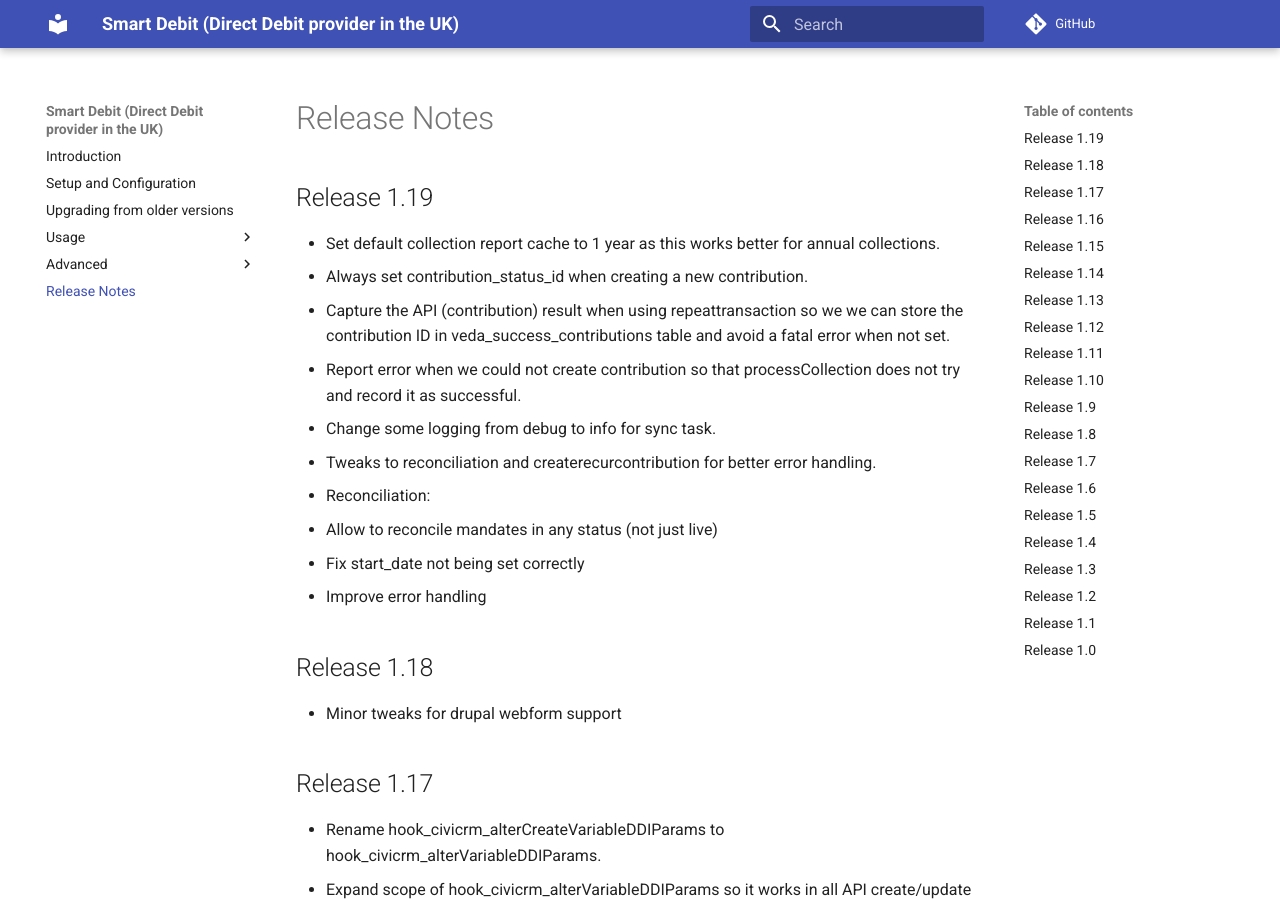
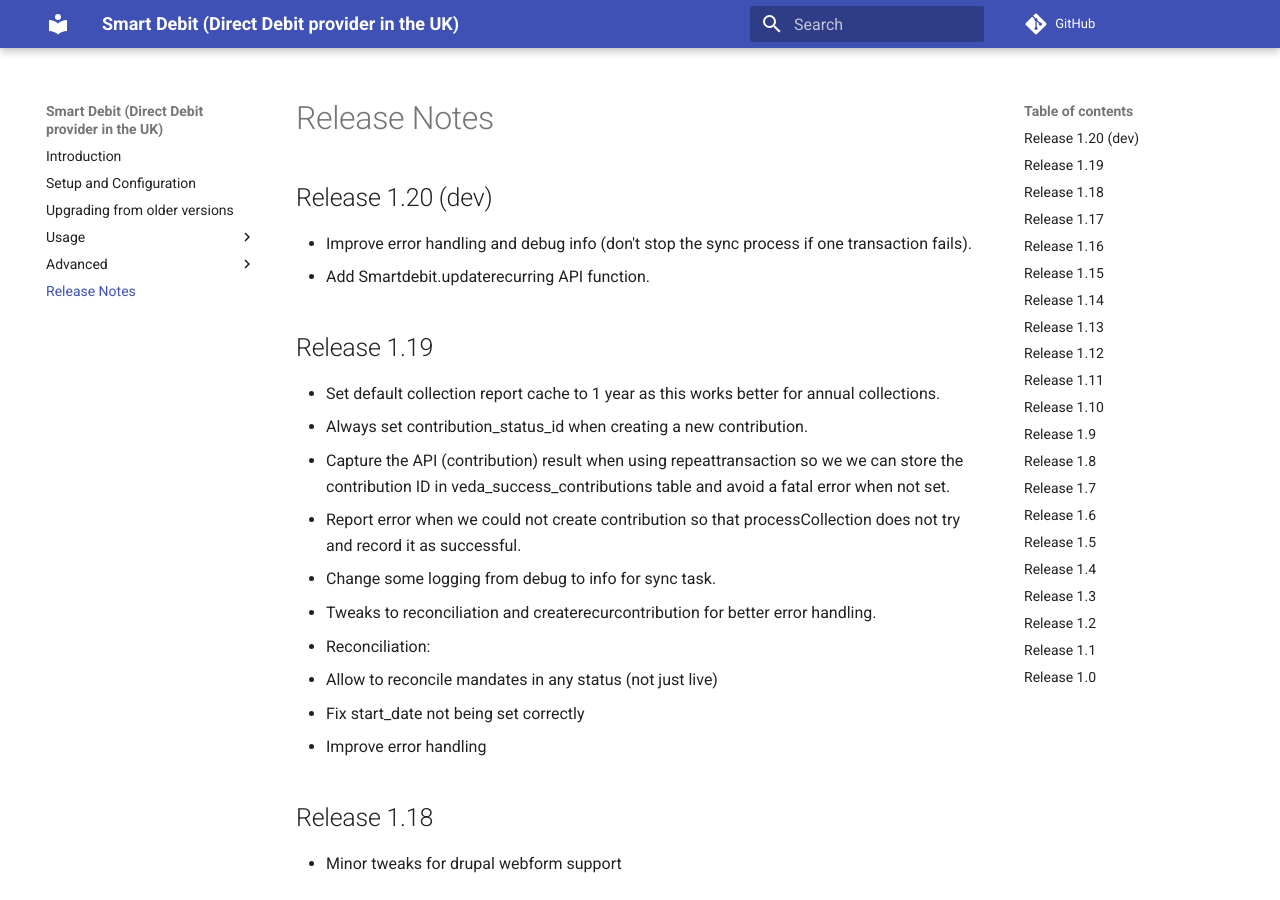
Before and after one commit to mattwire/org.civicrm.smartdebit, an MkDocs documentation site: the page built from docs/release/release_notes.md, in a window 1280 px wide and 900 px high. Built offline with MkDocs 1.6.1 and Material for MkDocs 9.7.7, drawn with Linux system fonts in a browser that asks for light colours; comment, search, counter and statistics services are not loaded; old or Windows-style settings are respelled for this version of MkDocs.

Commit message:
Add Smartdebit.updaterecurring API function

```diff
--- a/docs/release/release_notes.md
+++ b/docs/release/release_notes.md
@@ -1,3 +1,7 @@
+## Release 1.20 (dev)
+* Improve error handling and debug info (don't stop the sync process if one transaction fails).
+* Add Smartdebit.updaterecurring API function.
+
 ## Release 1.19
 
 * Set default collection report cache to 1 year as this works better for annual collections.
--- a/mkdocs.yml
+++ b/mkdocs.yml
@@ -24,5 +24,6 @@ pages:
 - Advanced:
   - Manual Sync: sync_manual.md
   - Reconciling Transactions: reconcile.md
+  - API: api.md
   - Hooks: hooks.md
 - Release Notes: release/release_notes.md
```
Also changed, not shown: docs/api.md (added, +13 -0 lines), 1 other file.
